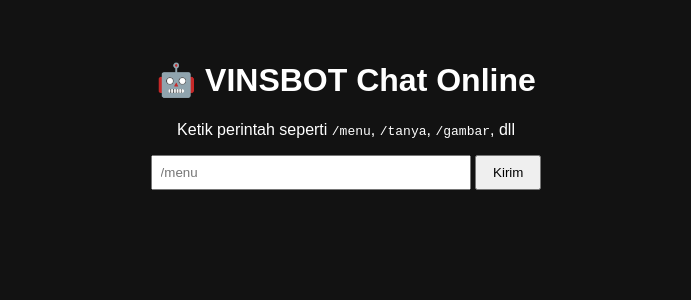
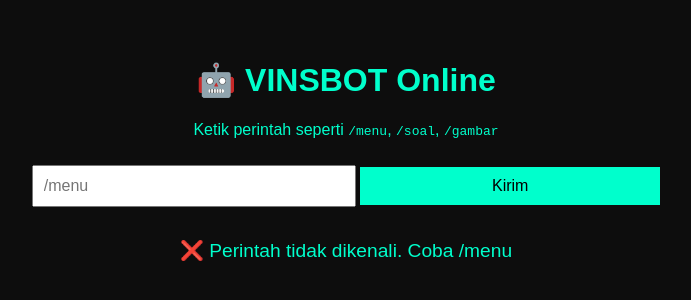
Before and after one commit to VinsSTOR/Bot-vins, a plain HTML site: page Index.html in a window 1280 px wide. Both pictures are taken after a click on the button "Kirim". Shown: the whole page, without its empty margins (294-985 px from the left). Drawn offline with Linux system fonts and the light colour scheme.

Commit message:
Update Index.html

```diff
--- a/Index.html
+++ b/Index.html
@@ -1,30 +1,31 @@
 <!DOCTYPE html>
 <html lang="id">
 <head>
-  <meta charset="UTF-8" />
-  <title>VINSBOT</title>
+  <meta charset="UTF-8">
+  <title>VINSBOT Chat Online</title>
+  <style>
+    body { background: #0d0d0d; color: #00ffcc; font-family: sans-serif; text-align: center; padding: 2rem; }
+    input, button { padding: 10px; font-size: 1em; margin-top: 10px; width: 80%; max-width: 300px; }
+    button { background: #00ffcc; color: black; border: none; }
+    #output { margin-top: 2rem; font-size: 1.2em; }
+  </style>
 </head>
-<body style="background-color:#121212;color:white;font-family:sans-serif;text-align:center;padding:2rem">
-  <h1>🤖 VINSBOT Chat Online</h1>
-  <p>Ketik perintah seperti <code>/menu</code>, <code>/tanya</code>, <code>/gambar</code>, dll</p>
-  <input type="text" id="input" placeholder="/menu" style="padding:0.5rem;width:80%;max-width:300px;" />
-  <button onclick="run()" style="padding:0.5rem 1rem;">Kirim</button>
-  <div id="output" style="margin-top:2rem;font-size:1.1em;"></div>
+<body>
+  <h1>🤖 VINSBOT Online</h1>
+  <p>Ketik perintah seperti <code>/menu</code>, <code>/soal</code>, <code>/gambar</code></p>
+  <input id="input" placeholder="/menu" />
+  <button onclick="run()">Kirim</button>
+  <div id="output"></div>
   <script>
     function run() {
-      const val = document.getElementById(\"input\").value.trim().toLowerCase();
-      const out = document.getElementById(\"output\");
-      if (val === \"/menu\") {
-        out.innerHTML = \"📋 Menu:<br>‣ /tanya<br>‣ /soal<br>‣ /gambar<br>‣ /admin\";
-      } else if (val === \"/tanya\") {
-        out.innerHTML = \"🧠 AI: Silakan tanya sesuatu... (simulasi)\";
-      } else if (val === \"/soal\") {
-        out.innerHTML = \"📚 Soal: Berapa hasil 9 x 7?\";
-      } else if (val === \"/gambar\") {
-        out.innerHTML = \"🖼️ Mengambil gambar... (simulasi)\";
-      } else {
-        out.innerHTML = \"❌ Perintah tidak dikenali.\";
-      }
+      const v = document.getElementById('input').value.toLowerCase().trim();
+      const o = document.getElementById('output');
+      if (v === '/menu') o.innerHTML = '📋 Menu:<br>• /tanya<br>• /soal<br>• /gambar<br>• /admin';
+      else if (v === '/tanya') o.innerHTML = '🧠 AI: Silakan tanya sesuatu (simulasi)';
+      else if (v === '/soal') o.innerHTML = '📚 Soal: Berapa hasil 6 x 7?';
+      else if (v === '/gambar') o.innerHTML = '🖼️ Mengambil gambar... (simulasi)';
+      else if (v === '/admin') o.innerHTML = '🔐 Panel admin aktif (simulasi)';
+      else o.innerHTML = '❌ Perintah tidak dikenali. Coba /menu';
     }
   </script>
 </body>
```
